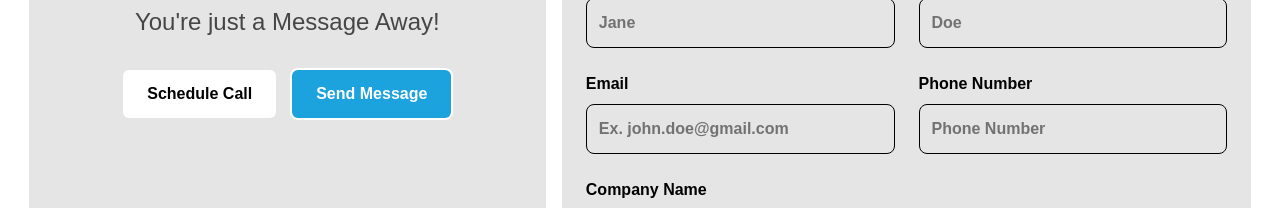
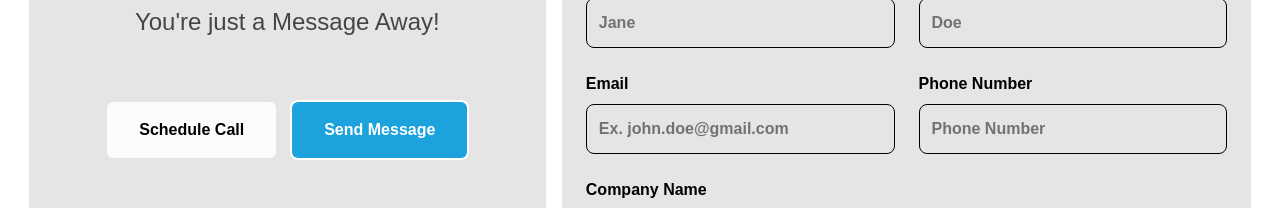
Before and after one commit to realtyeaseai/website, a Next.js app: page /contact in a window 1280 px wide. Shown: the part 218-426 px from the top of the page. Built offline with nearby package versions, Linux system fonts and the light colour scheme; no server answers; the database is empty.

Commit message:
Fixed calendly

```diff
--- a/src/app/contact/page.tsx
+++ b/src/app/contact/page.tsx
@@ -30,11 +30,16 @@ export default function Contact() {
             </p>
 
             <div className="flex flex-col md:flex-row gap-4 mt-8 justify-center items-center">
+             <div className="flex flex-col md:flex-row gap-4 mt-8 justify-center items-center">
   <button
     type="button"
     onClick={() => setActiveForm("call")}
-                className={`bg-[#ffffff] hover:bg-[#ffffffcc] cursor-pointer text-black font-semibold px-6 py-3 rounded-[6px] transition duration-300 w-auto ${
-                  activeForm === "call" ? "ring-2 ring-white" : ""
+    aria-pressed={activeForm === "call"}
+    aria-label="Schedule a call"
+    className={`px-8 py-4 min-w-[160px] rounded-[6px] font-semibold w-auto text-black transition-colors duration-300 ease-in-out focus:outline-none focus:ring-2 focus:ring-offset-2 focus:ring-white transform active:scale-95 cursor-pointer ${
+      activeForm === "call"
+        ? "bg-white ring-2 ring-white"
+        : "bg-white/90 hover:bg-white"
     }`}
   >
     Schedule Call
@@ -43,12 +48,18 @@ export default function Contact() {
   <button
     type="button"
     onClick={() => setActiveForm("message")}
-                className={`bg-[#1ca2dc] hover:bg-[#1ca2dccc] text-white cursor-pointer font-semibold px-6 py-3 rounded-[6px] transition duration-300 w-auto ${
-                  activeForm === "message" ? "ring-2 ring-white" : ""
+    aria-pressed={activeForm === "message"}
+    aria-label="Send a message"
+    className={`px-8 py-4 min-w-[160px] rounded-[6px] font-semibold w-auto text-white transition-colors duration-300 ease-in-out focus:outline-none focus:ring-2 focus:ring-offset-2 focus:ring-white transform active:scale-95 cursor-pointer ${
+      activeForm === "message"
+        ? "bg-[#1ca2dc] ring-2 ring-white"
+        : "bg-[#1ca2dc]/90 hover:bg-[#1ca2dc]"
     }`}
   >
     Send Message
   </button>
+</div>
+
             </div>
           </div>
           {/* ---------------------------- Left Section (Social Logos) ---------------------------- */}
@@ -107,7 +118,7 @@ export default function Contact() {
         <h1 className="md:text-4xl md:w-[55%] w-[90%] text-2xl text-center text-white">
           <b>
             Here&apos;s what some of our{" "}
-            <span className="text-[#2b1243]"> satisfied user&apos;s</span> have
+            <span className="text-[#2b1243]"> Satisfied Clients</span> have
             said about us.
           </b>
         </h1>
--- a/src/components/utilities/Calendly.tsx
+++ b/src/components/utilities/Calendly.tsx
@@ -11,6 +11,7 @@ export default function BookingPage() {
             width: '100%',
             height: '1000px', // hardcode a large height to reduce internal iframe scroll
             border: 'none',
+
           }}
         />
       </div>
```
Lines whose indentation alone changed are shown as unchanged.
